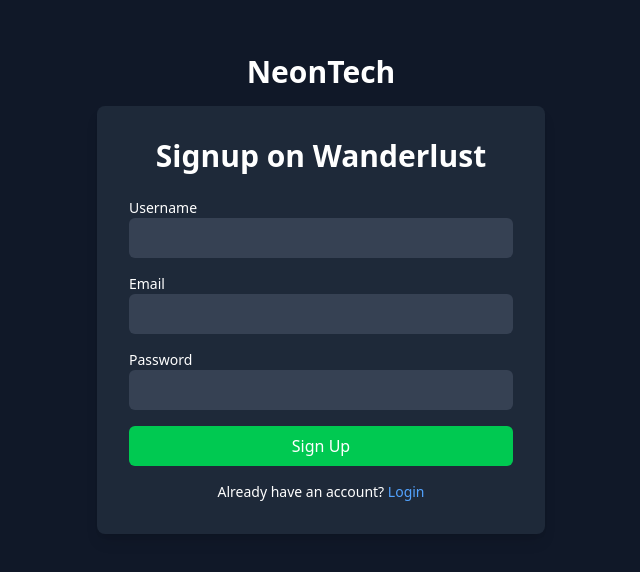
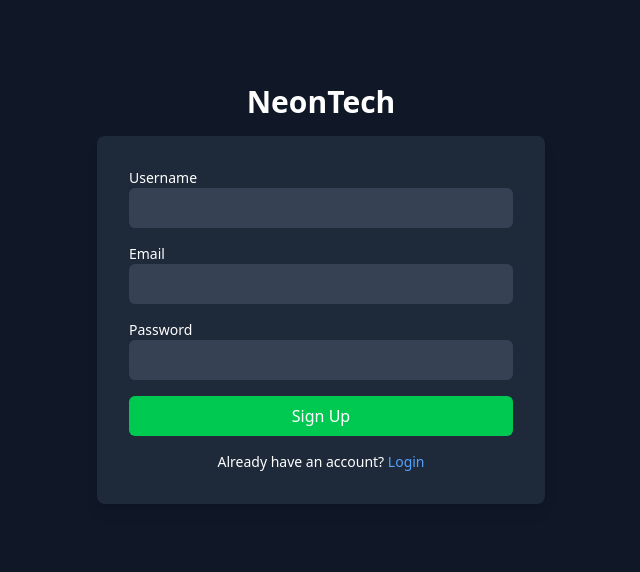
Before and after one commit to Rabbitshah/workshop-project, a React (Vite) app in the folder NeonTech/: page /signup in a window 1280 px wide. Shown: the part 106-678 px from the top of the page, without its empty margins (319-959 px from the left). Built offline with nearby package versions, Linux system fonts and the light colour scheme.

Commit message:
some more fixes

```diff
--- a/NeonTech/src/pages/Signup.jsx
+++ b/NeonTech/src/pages/Signup.jsx
@@ -14,9 +14,7 @@ const Signup = () => {
       NeonTech
       </Link>
       <div className="bg-gray-800 p-8 rounded-lg shadow-lg w-full max-w-md">
-        <h1 className="text-3xl font-bold text-center mb-6">
-          Signup on Wanderlust
-        </h1>
+
         <form action="/signup" method="post" className="space-y-4">
           <div>
             <label htmlFor="username" className="block text-sm font-medium">
```
